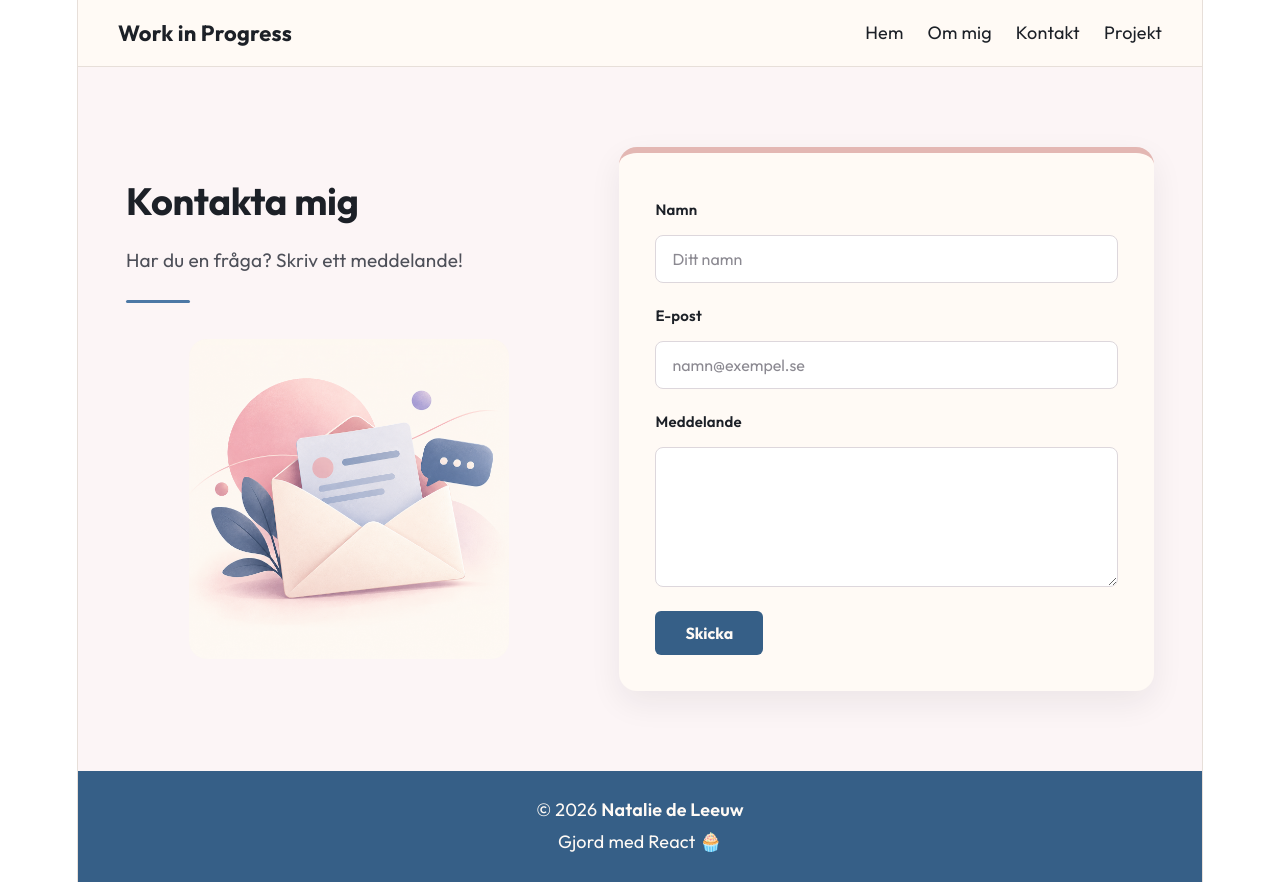
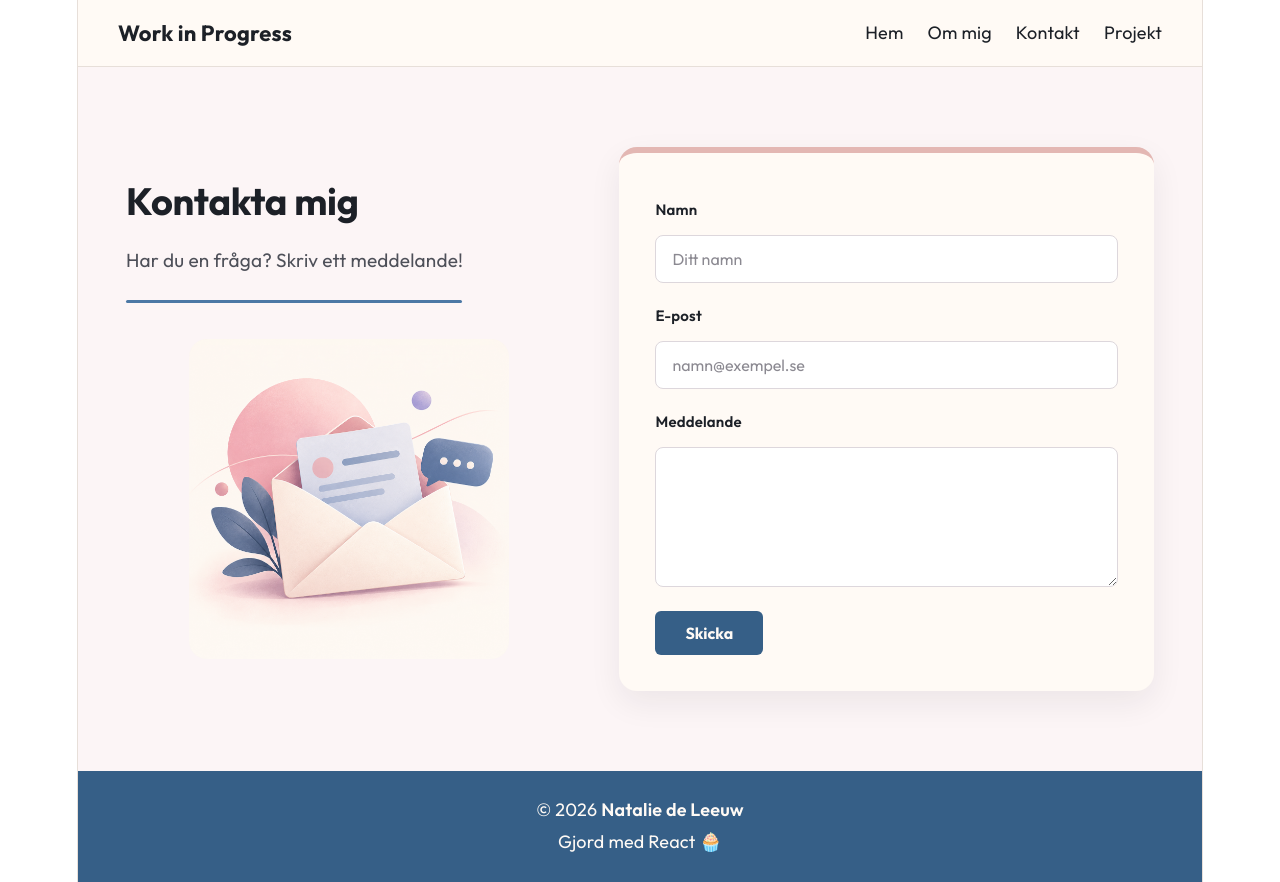
Before and after one commit to nataliedeleeuw/min-sida-experiment, a React (Vite) app: page /kontakt in a window 1280 px wide. Built offline with nearby package versions, Linux system fonts and the light colour scheme.

Commit message:
https://github.com/nataliedeleeuw/min-sida-experiment

```diff
--- a/src/components/Kontakt.css
+++ b/src/components/Kontakt.css
@@ -107,7 +107,7 @@
 .kontakt-text::after {
   content: "";
   display: block;
-  width: 64px;
+  width: 336px;
   height: 3px;
   margin-top: 24px;
   background-color: #4C78A5;
```
